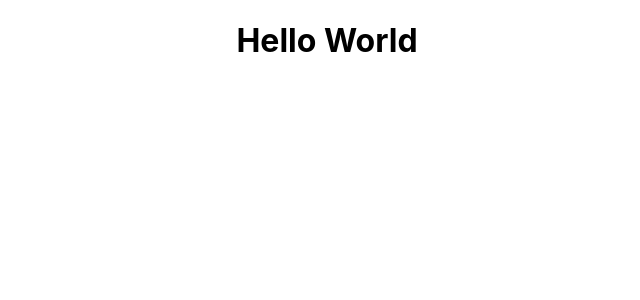
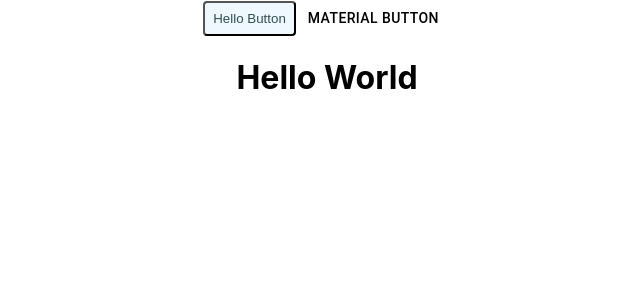
Before and after one commit to unbeknownst6k9/personal-page, a React (Create React App) app: page / in a window 1280 px wide. Shown: the top 300 px of the page, without its empty margins (313-953 px from the left). Built offline with nearby package versions, Linux system fonts and the light colour scheme.

Commit message:
add new package and test buttons

```diff
--- a/package.json
+++ b/package.json
@@ -4,17 +4,21 @@
   "version": "0.1.0",
   "private": true,
   "dependencies": {
+    "@emotion/react": "^11.8.1",
+    "@emotion/styled": "^11.8.1",
+    "@mui/material": "^5.4.3",
     "@testing-library/jest-dom": "^5.16.2",
     "@testing-library/react": "^12.1.3",
     "@testing-library/user-event": "^13.5.0",
     "react": "^17.0.2",
     "react-dom": "^17.0.2",
+    "react-router-dom": "^6.2.1",
     "react-scripts": "5.0.0",
     "web-vitals": "^2.1.4"
   },
   "scripts": {
     "predeploy": "npm run build",
-    "deploy" : "gh-pages -d build",
+    "deploy": "gh-pages -d build",
     "start": "react-scripts start",
     "build": "react-scripts build",
     "test": "react-scripts test",
--- a/src/App.js
+++ b/src/App.js
@@ -1,9 +1,25 @@
+import React from 'react';
+import Button from '@mui/material/Button';
+import { styled } from '@mui/material/styles';
 import logo from './logo.svg';
 import './App.css';
 
+const BlueBtn = styled('button')({
+    color: 'darkslategray',
+    backgroundColor: 'aliceblue',
+    padding: 8,
+    borderRadius: 4,
+});
+
 function App() {
   return (
-    <div className="App">
+      <div className="App">
+          <BlueBtn>Hello Button</BlueBtn>
+          <Button sx={{
+              color: 'black',
+              fontWeight: 'medium',
+              mx: 0.5,
+          }}>material button</Button>
         <h1>Hello World</h1>
     </div>
   );
```
Also changed, not shown: 1 other file (tests, documents, lock files or other folders).
